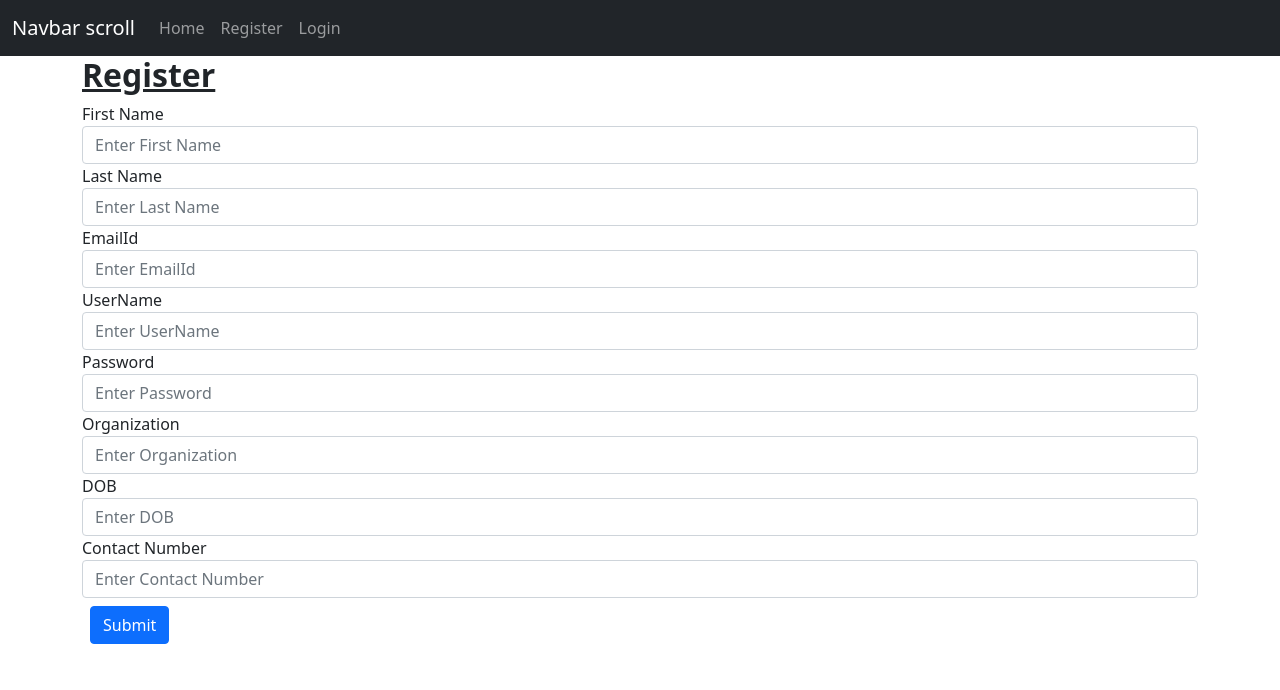
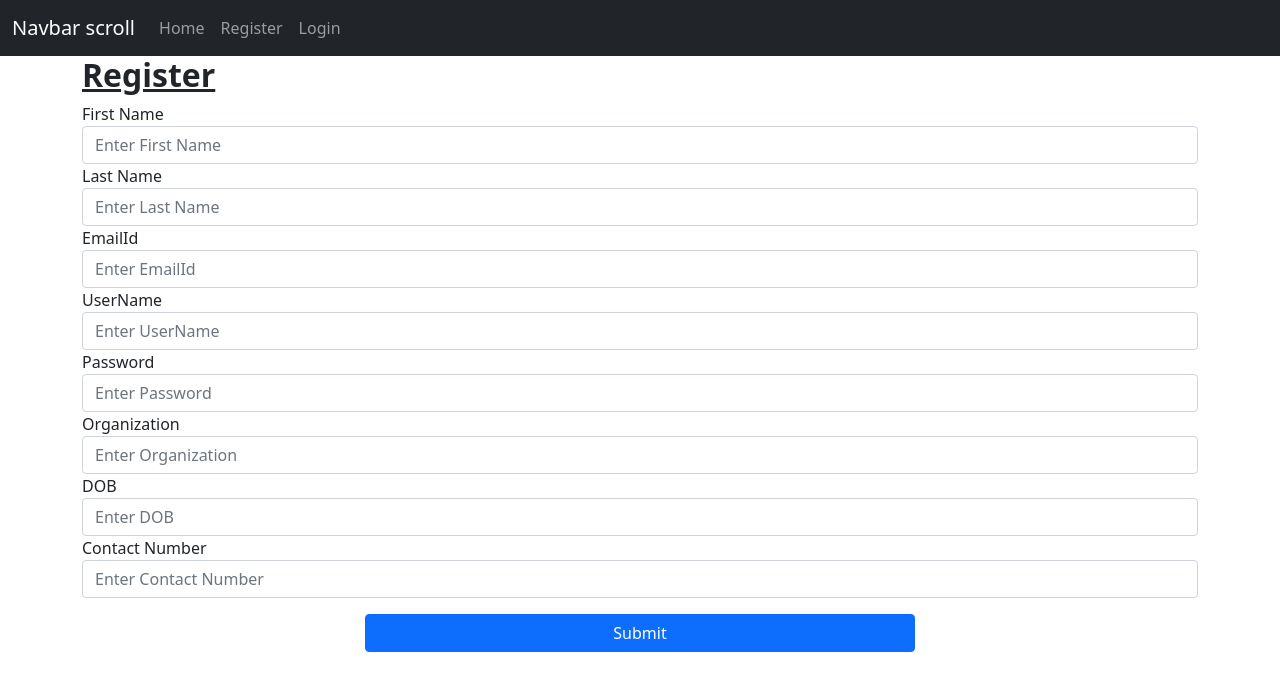
Before and after one commit to BishwajeetSamal/todolistNew, a React (Create React App) app: page /RegisterComponent in a window 1280 px wide. Shown: the top 690 px of the page. Built offline with nearby package versions, Linux system fonts and the light colour scheme.

Commit message:
btn size change

```diff
--- a/src/components/RegisterComponent.jsx
+++ b/src/components/RegisterComponent.jsx
@@ -172,10 +172,10 @@ function RegisterComponent() {
               onChange={changeMobile}
             />
           </div>
-          <div className="p-2">
+          <div className="p-2 text-center">
             <button
               type="submit"
-              className="btn btn-primary"
+              className="btn btn-primary w-50 m-2"
               onClick={registerUser}
             >
               Submit
```
